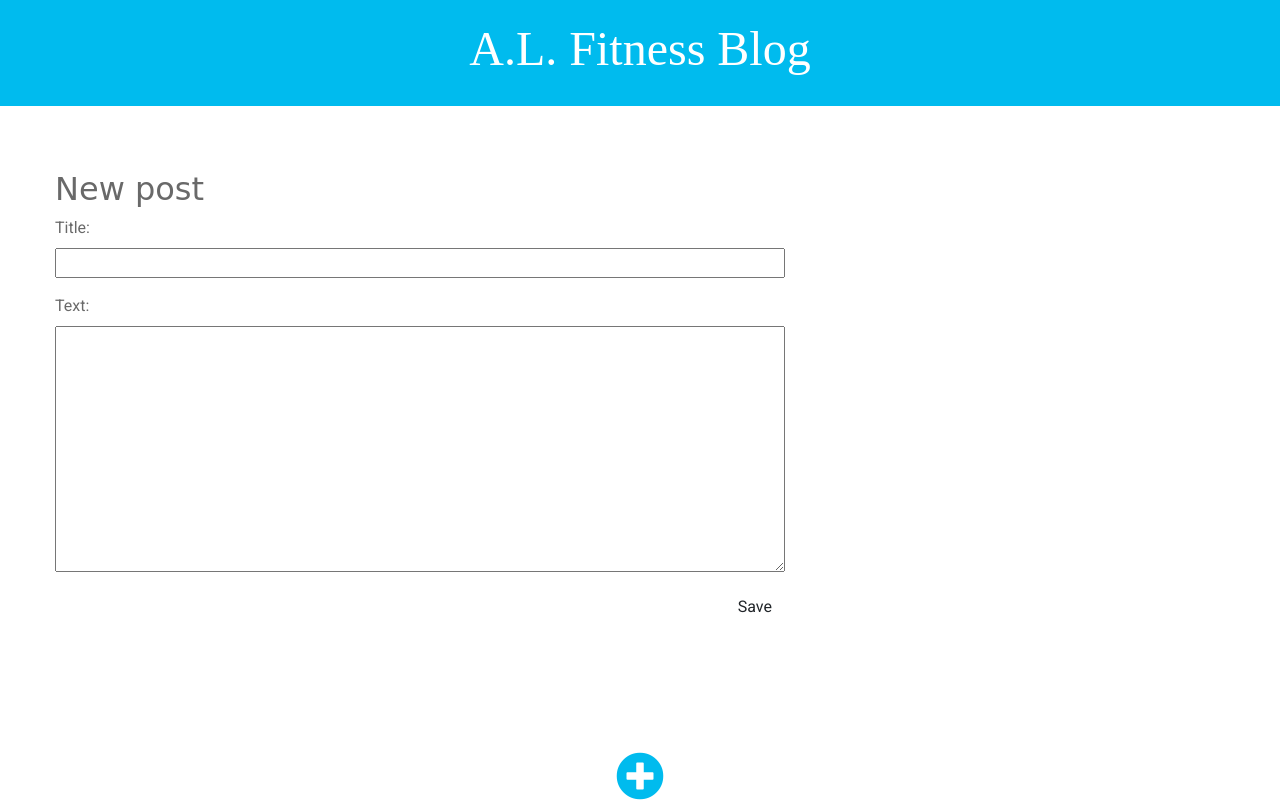
After one commit to clewman/FitnessBlog, a Django app: page /post/new/ in a window 1280 px wide. The commit adds this page. Run offline with Django 3.2, Linux system fonts and the light colour scheme; some libraries are stand-ins or nearby versions; some web fonts are replaced.

Commit message:
added views to create and edit blog

```diff
--- /dev/null
+++ b/blog/forms.py
@@ -0,0 +1,9 @@
+from django import forms
+
+from .models import Post
+
+class PostForm(forms.ModelForm):
+
+    class Meta:
+        model = Post
+        fields = ('title', 'text',)
--- a/blog/static/blog/style.css
+++ b/blog/static/blog/style.css
@@ -1,8 +1,12 @@
 body {
   /* background-color: red; */
   font-family: 'Roboto', sans-serif;
+  color: dimgrey;
 }
 
+/* div {
+  border: 1px solid blue;
+} */
 
 h1 a, h2 a {
     color: #C25100;
@@ -10,7 +14,7 @@ h1 a, h2 a {
 }
 
 .page-header {
-    background-color: #C25100;
+    background-color: #0BE;
     text-align: center;
     padding: 20px 20px 20px 20px;
     margin-bottom: 5%;
@@ -42,11 +46,9 @@ h1, h2, h3, h4 {
     width: 100%;
 }
 
-.top-menu, .top-menu:hover, .top-menu:visited {
-    color: #ffffff;
-    float: right;
-    font-size: 26pt;
-    margin-right: 20px;
+.fixed-bottom {
+  font-size: 3em;
+  color: #0BE;
 }
 
 .post {
--- a/blog/templates/blog/base.html
+++ b/blog/templates/blog/base.html
@@ -12,6 +12,9 @@
       <!-- heading text -->
       <link href="https://fonts.googleapis.com/css?family=Laila" rel="stylesheet">
 
+      <!-- font awesome -->
+      <link rel="stylesheet" href="https://use.fontawesome.com/releases/v5.7.2/css/all.css" integrity="sha384-fnmOCqbTlWIlj8LyTjo7mOUStjsKC4pOpQbqyi7RrhN7udi9RwhKkMHpvLbHG9Sr" crossorigin="anonymous">
+
       <!-- style sheet -->
       <link rel="stylesheet" href="{% static 'blog/style.css' %}">
 
@@ -19,11 +22,22 @@
     </head>
 
     <body>
+      <div class="page-header">
 
+        <h1><a href="/">A.L. Fitness Blog</a></h1>
 
-        {% block content %}
-        {% endblock %}
+          <a href="{% url 'post_new' %}" class="fixed-bottom"><i class="fas fa-plus-circle"></i><span class="glyphicon glyphicon-plus"></span></a>
 
+      </div>
+
+             <div class="content container">
+                 <div class="row">
+                     <div class="col-md-8">
+                         {% block content %}
+                         {% endblock %}
+                     </div>
+                 </div>
+             </div>
 
       <!-- bootstrap js/jquery cdns -->
       <script src="https://code.jquery.com/jquery-3.3.1.slim.min.js" integrity="sha384-q8i/X+965DzO0rT7abK41JStQIAqVgRVzpbzo5smXKp4YfRvH+8abtTE1Pi6jizo" crossorigin="anonymous"></script>
--- a/blog/templates/blog/post_detail.html
+++ b/blog/templates/blog/post_detail.html
@@ -7,7 +7,10 @@
                 {{ post.published_date }}
             </div>
         {% endif %}
+        <a class="btn btn-default" href="{% url 'post_edit' pk=post.pk %}"><span class="glyphicon glyphicon-pencil"></span></a>
+
         <h2>{{ post.title }}</h2>
         <p>{{ post.text|linebreaksbr }}</p>
+
     </div>
 {% endblock %}
--- /dev/null
+++ b/blog/templates/blog/post_edit.html
@@ -0,0 +1,9 @@
+{% extends 'blog/base.html' %}
+
+{% block content %}
+    <h2>New post</h2>
+    <form method="POST" class="post-form">{% csrf_token %}
+        {{ form.as_p }}
+        <button type="submit" class="save btn btn-default">Save</button>
+    </form>
+{% endblock %}
--- a/blog/urls.py
+++ b/blog/urls.py
@@ -4,4 +4,7 @@ from . import views
 urlpatterns = [
     path('', views.post_list, name='post_list'),
     path('post/<int:pk>/', views.post_detail, name='post_detail'),
+    path('post/new/', views.post_new, name='post_new'),
+    path('post/<int:pk>/edit/', views.post_edit, name='post_edit'),
+
 ]
--- a/blog/views.py
+++ b/blog/views.py
@@ -1,6 +1,8 @@
 from django.utils import timezone
 from .models import Post
 from django.shortcuts import render, get_object_or_404
+from .forms import PostForm
+from django.shortcuts import redirect
 
 
 def post_list(request):
@@ -11,3 +13,32 @@ def post_list(request):
 def post_detail(request, pk):
     post = get_object_or_404(Post, pk=pk)
     return render(request, 'blog/post_detail.html', {'post': post})
+
+# creates new form
+def post_new(request):
+    if request.method == "POST":
+        form = PostForm(request.POST)
+        if form.is_valid():
+            post = form.save(commit=False)
+            post.author = request.user
+            post.published_date = timezone.now()
+            post.save()
+            return redirect('post_detail', pk=post.pk)
+    else:
+        form = PostForm()
+    return render(request, 'blog/post_edit.html', {'form': form})
+
+
+def post_edit(request, pk):
+    post = get_object_or_404(Post, pk=pk)
+    if request.method == "POST":
+        form = PostForm(request.POST, instance=post)
+        if form.is_valid():
+            post = form.save(commit=False)
+            post.author = request.user
+            post.published_date = timezone.now()
+            post.save()
+            return redirect('post_detail', pk=post.pk)
+    else:
+        form = PostForm(instance=post)
+    return render(request, 'blog/post_edit.html', {'form': form})
```
Also changed, not shown: blog/templates/blog/post_list.html (+4 -3 lines).
